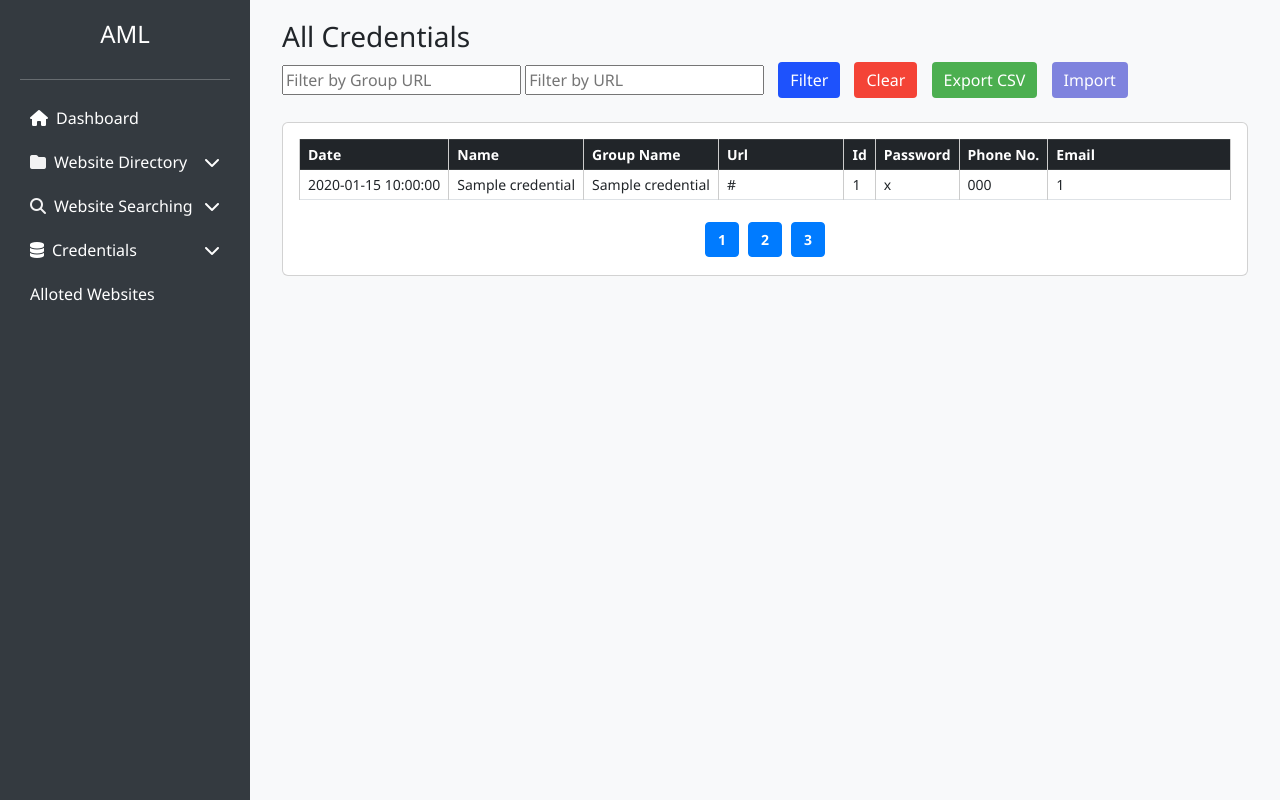
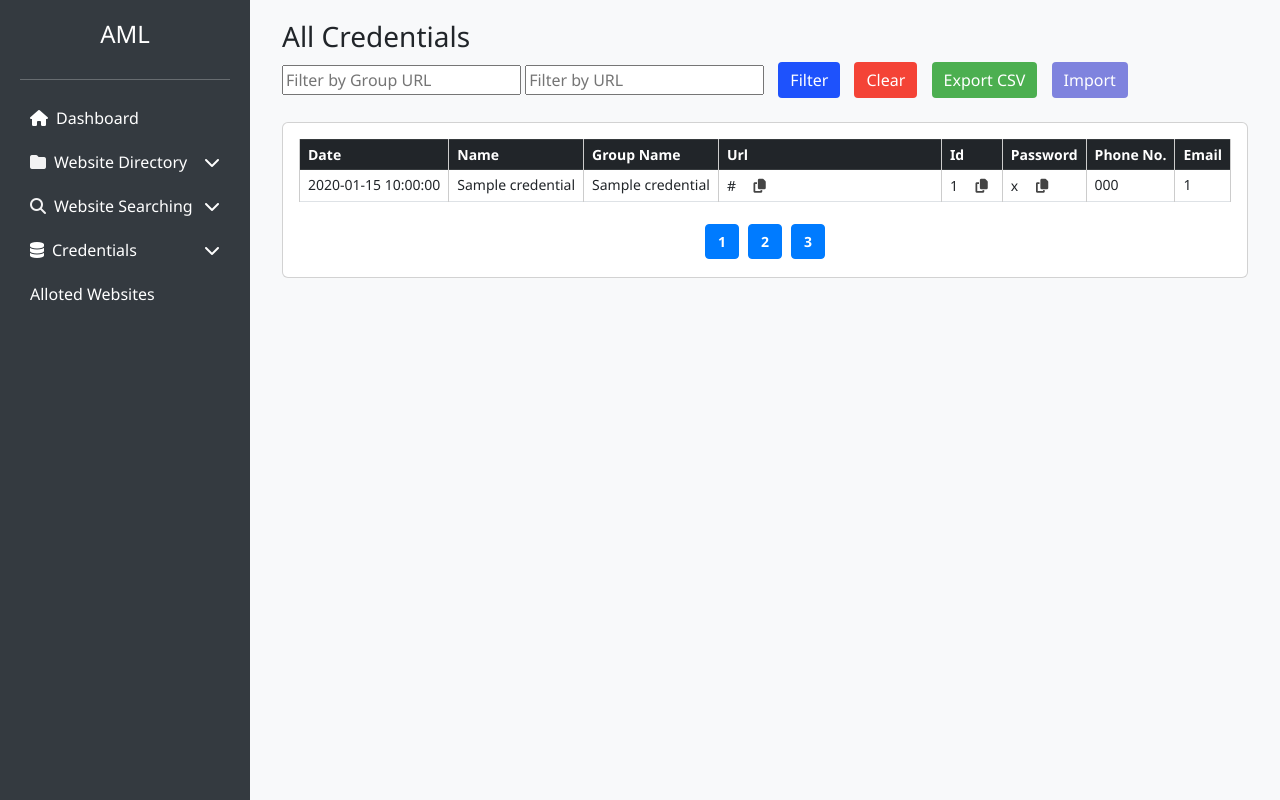
Before and after one commit to antimoneylaundring/aml_dispatcher, a PHP site: page /all_credential.php in a window 1280 px wide. Run offline with PHP 8.4, Linux system fonts and the light colour scheme; tables that the repository leaves empty or names only in its code hold one stand-in row (values such as "Sample post").

Commit message:
add copy button

```diff
--- a/all_credential.php
+++ b/all_credential.php
@@ -133,6 +133,34 @@ if (isset($_GET['export'])) {
             color: #aaa;
             font-weight: bold;
         }
+
+        .copy-cell {
+            position: relative;
+            display: flex;
+            align-items: center;
+            justify-content: space-between;
+            /* pushes text left & icon right */
+        }
+
+        .cell-text {
+            flex: 1;
+            overflow: hidden;
+            text-overflow: ellipsis;
+            white-space: nowrap;
+        }
+
+        .copy-btn {
+            background: none;
+            border: none;
+            cursor: pointer;
+            color: #444;
+            font-size: 14px;
+            margin-left: 8px;
+        }
+
+        .copy-btn:hover {
+            color: #000;
+        }
     </style>
 </head>
 
@@ -185,11 +213,22 @@ if (isset($_GET['export'])) {
                                         <td><?= htmlspecialchars($row['date']) ?></td>
                                         <td><?= htmlspecialchars($row['name']) ?></td>
                                         <td><?= htmlspecialchars($row['group_name']) ?></td>
-                                        <td class="truncate" title="<?= htmlspecialchars($row['url']) ?>">
+                                        <td style="width: 40%;" class="truncate" title="<?= htmlspecialchars($row['url']) ?>">
                                             <?= htmlspecialchars($row['url']) ?>
+                                            <button class="copy-btn" onclick="copyToClipboard('<?= htmlspecialchars($row['url'], ENT_QUOTES) ?>')">
+                                                <i class="fa-solid fa-copy"></i>
+                                            </button>
                                         </td>
-                                        <td><?= htmlspecialchars($row['id']) ?></td>
-                                        <td><?= htmlspecialchars($row['password']) ?></td>
+                                        <td><?= htmlspecialchars($row['id']) ?>
+                                            <button class="copy-btn" onclick="copyToClipboard('<?= htmlspecialchars($row['id'], ENT_QUOTES) ?>')">
+                                                <i class="fa-solid fa-copy"></i>
+                                            </button>
+                                        </td>
+                                        <td><?= htmlspecialchars($row['password']) ?>
+                                            <button class="copy-btn" onclick="copyToClipboard('<?= htmlspecialchars($row['password'], ENT_QUOTES) ?>')">
+                                                <i class="fa-solid fa-copy"></i>
+                                            </button>
+                                        </td>
                                         <td><?= htmlspecialchars($row['phone_no']) ?></td>
                                         <td><?= htmlspecialchars($row['mail_id']) ?></td>
                                     </tr>
@@ -267,6 +306,12 @@ if (isset($_GET['export'])) {
 
             window.location.href = 'all_credential.php' + query;
         }
+
+        function copyToClipboard(text) {
+            navigator.clipboard.writeText(text).then(() => {
+                alert("Copied: " + text);
+            });
+        }
     </script>
 
 </body>
```
